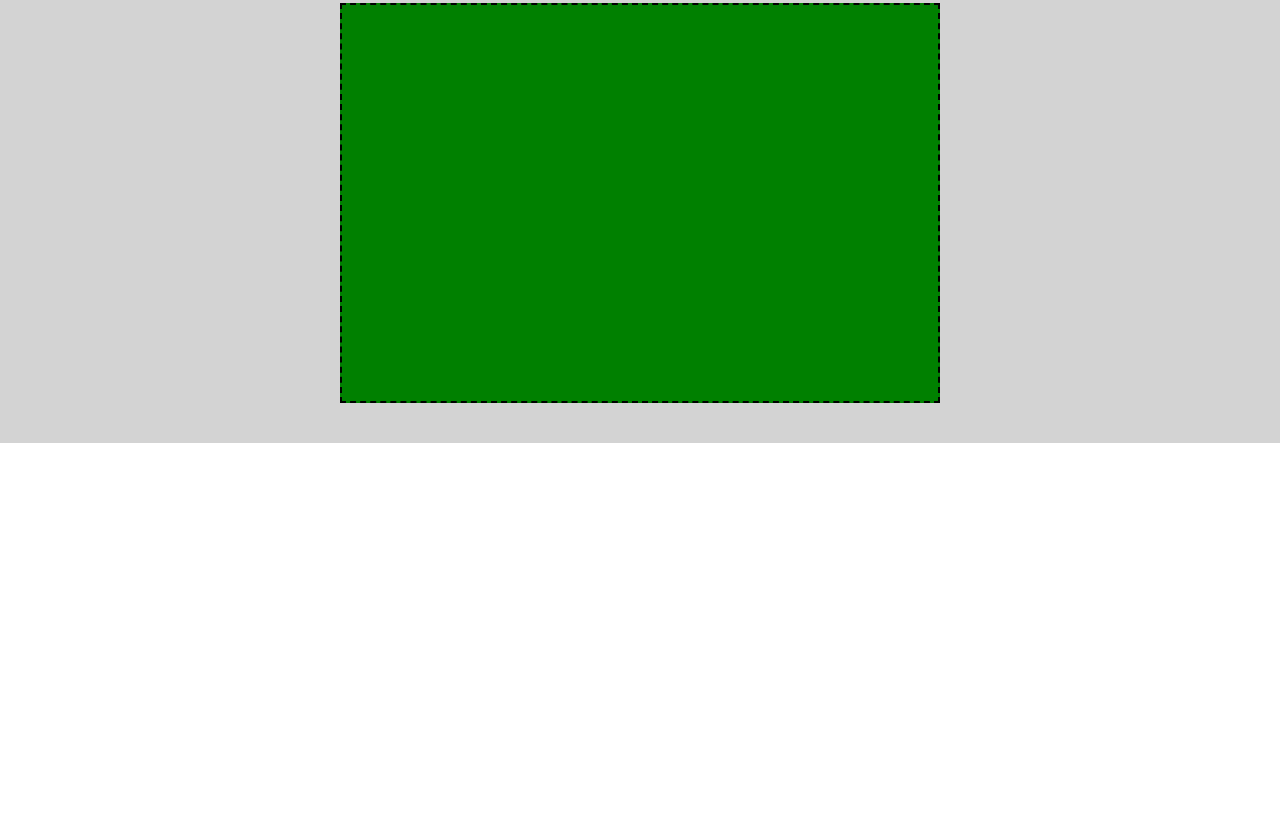
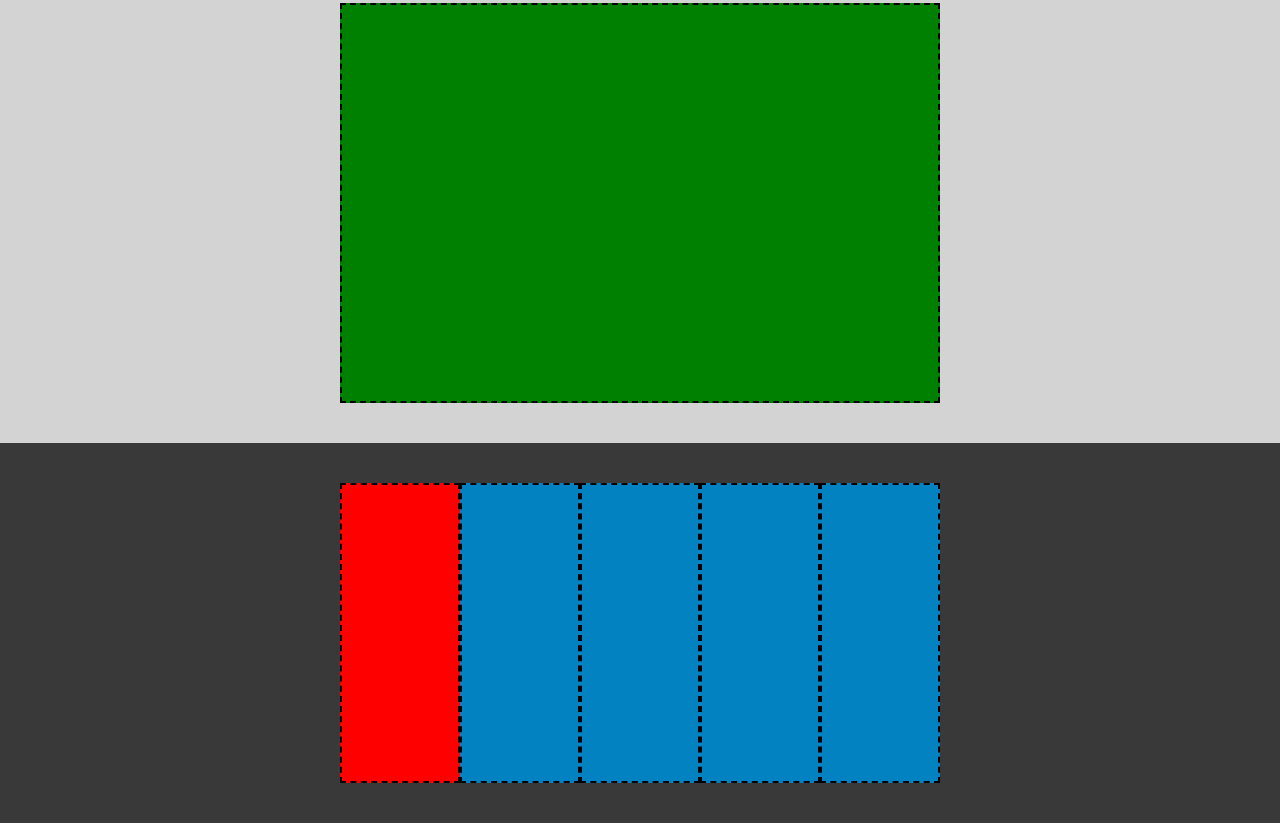
Before and after one commit to palmuccivalerio/htmlcss-struttura-discord, a plain HTML site: page index.html in a window 1280 px wide. Shown: the part 1377-2200 px from the top of the page. Before the commit the page ends 1820 px from the top, so only its background shows below. Drawn offline with Linux system fonts and the light colour scheme.

Commit message:
add:footer

```diff
--- a/css/style.css
+++ b/css/style.css
@@ -80,16 +80,34 @@
 }
 
 .principal-container-five {
+  display: flex;
+  padding: 40px;
+  background-color: lightgrey;
+}
+
+.five-container {
+  width: 100%;
+  text-align: center;
+  margin: 0 auto;
+  height: 400px;
+  border: 2px dashed black;
+  background-color: green;
+}
+.principal-container-six {
     display: flex;
     padding: 40px;
-    background-color: lightgrey;
+    background-color:rgb(57, 57, 57);
   }
 
-  .five-container {
+  .six-container {
     width: 100%;
     text-align: center;
     margin: 0 auto;
-    height: 400px;
+    height: 300px;
     border: 2px dashed black;
-    background-color:green;
+    background-color: rgb(3, 130, 193);
   }
+  .one{
+    background-color: red;
+    flex-grow: 2;
+  }
--- a/index.html
+++ b/index.html
@@ -22,17 +22,12 @@
         </div>
       </section>
 
-
       <section class="principal-container-four">
         <div class="container">
           <div class="four-container-left"></div>
           <div class="four-container-right"></div>
         </div>
-
-
       </section>
-
-
 
       <section class="principal-container-third">
         <div class="container">
@@ -41,22 +36,26 @@
         </div>
       </section>
 
-
-
-
-
-
       <section class="principal-container-five">
         <div class="container">
           <div class="five-container"></div>
+        </div>
+      </section>
+
+      <footer>
+        <section class="principal-container-six">
+            <div class="container">
+              <div class="six-container one"></div>
+              <div class="six-container"></div>
+              <div class="six-container"></div>
+              <div class="six-container"></div>
+              <div class="six-container"></div>
+
 
             </div>
-
-
           </section>
 
-
-
+      </footer>
     </main>
   </body>
 </html>
```
Lines whose indentation alone changed are shown as unchanged.
